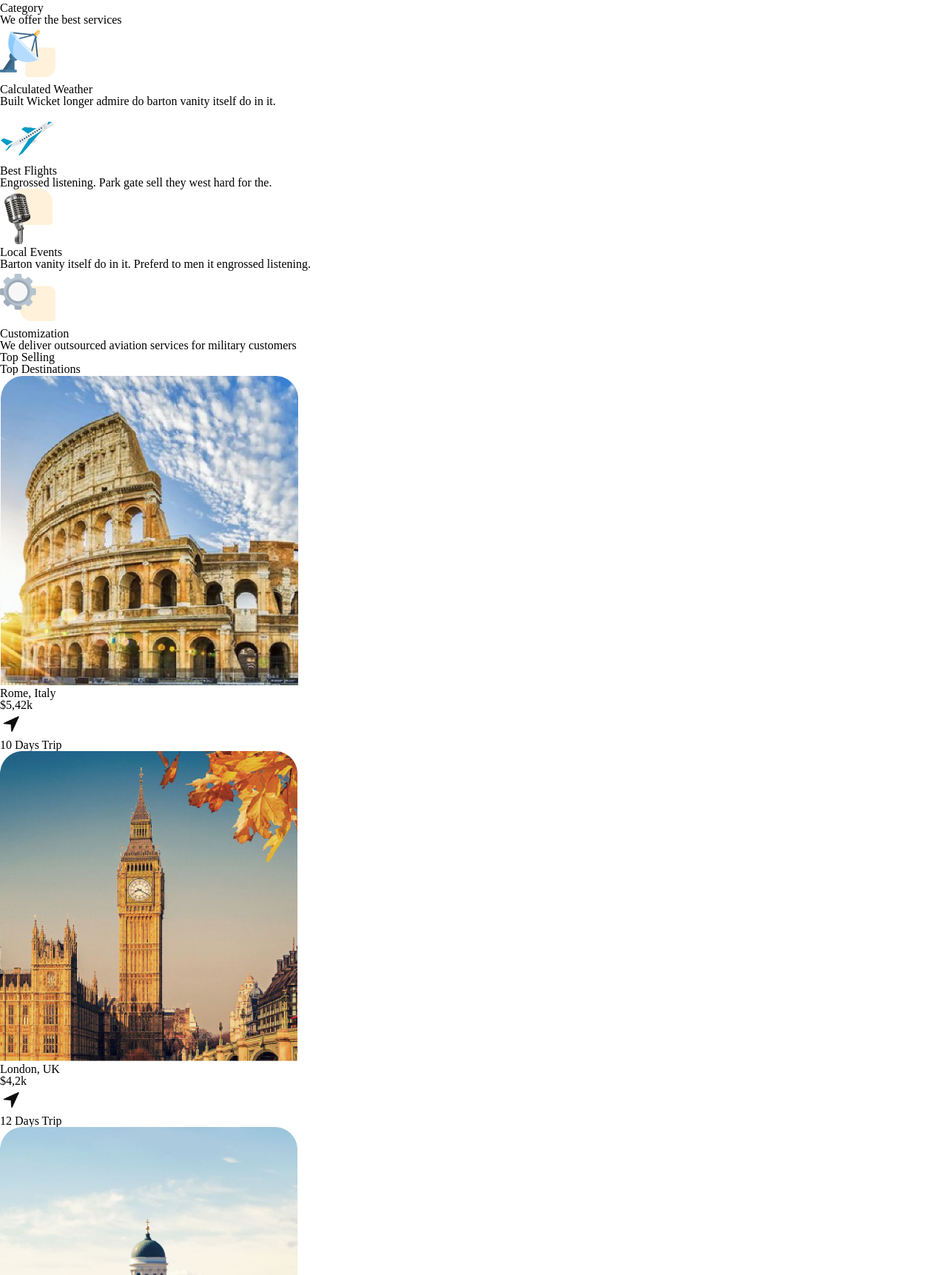
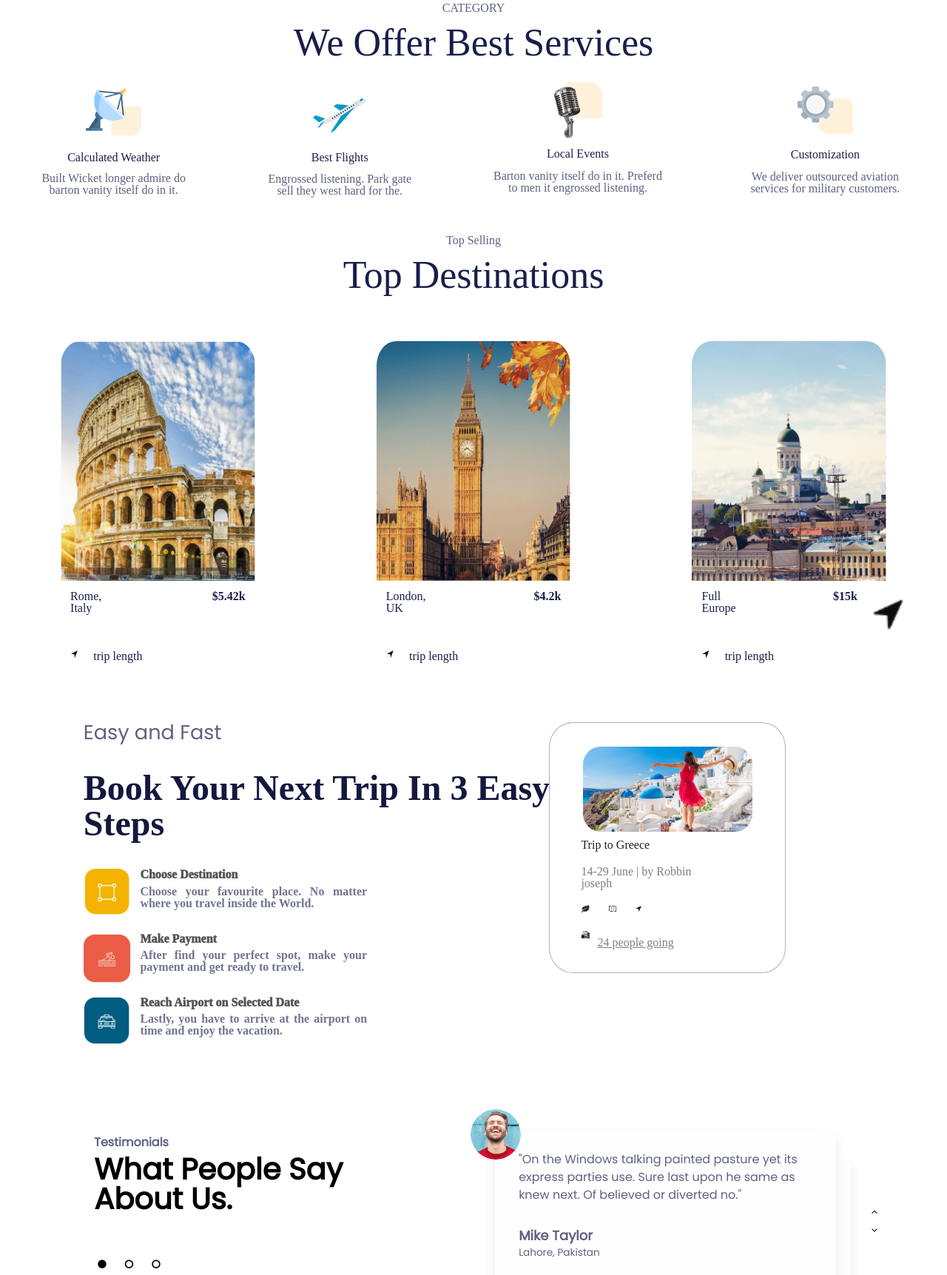
Before and after one commit to Ukrainian-and-JS/CoolSite, a plain HTML site: page index.html in a window 1280 px wide. Shown: the part 821-2544 px from the top of the page at 74% size. Drawn offline with Linux system fonts and the light colour scheme; a web font is replaced by a local one.

Commit message:
Adding block 2, 3

```diff
--- a/index.html
+++ b/index.html
@@ -126,86 +126,134 @@
             </div>
         </div>
     </section>
-
-
+<!-- CATEGORY -->
 <div class="screen-2">
-
-        <h4> Category </h4>
-        <h2> We offer the best services </h2>
-
-
+    <h3 class="small-section-name">CATEGORY</h3>
+    <h4 class="section-big-name">We Offer Best Services</h4>
+    <ul id="ul-in-category">
+        <li>
             <div>
-
+                <img alt="satellite dish" src="img/icon1.png">
+                <p class="screen2_header">Calculated Weather</p>
+                <p class="screen2_item">
+                    Built Wicket longer admire do barton vanity itself do in it.
+                </p>
+            </div>
+        </li>
+        <li>
             <div>
-                <img src="img/icon1.png" alt = "antenna">
-                <h4> Calculated Weather </h4>
-                <p> Built Wicket longer
-                    admire do barton
-                    vanity itself do in it.</p>
+                <img alt="flight depature" src="img/icon2.png">
+                <p class="screen2_header">Best Flights</p>
+                <p class="screen2_item">
+                    Engrossed listening. Park gate sell they west hard for the.
+                </p>
             </div>
-
+        </li>
+        <li>
             <div>
-                <img src="img/icon2.png" alt = "plane">
-                <h4> Best Flights </h4>
-                <p> Engrossed listening.
-                    Park gate sell they
-                    west hard for the.</p>
+                <img alt="microphone" src="img/icon3.png">
+                <p class="screen2_header">Local Events</p>
+                <p class="screen2_item">
+                    Barton vanity itself do in it. Preferd to men it engrossed listening.
+                </p>
             </div>
-
+        </li>
+        <li>
             <div>
-                <img src="img/icon3.png" alt = "micro">
-                <h4> Local Events </h4>
-                <p> Barton vanity itself do
-                    in it. Preferd to men it
-                    engrossed listening. </p>
+                <img alt="gear" src="img/icon4.png">
+                <p class="screen2_header">Customization</p>
+                <p class="screen2_item">
+                    We deliver outsourced aviation services for military customers.
+                </p>
             </div>
-
-            <div>
-                <img src="img/icon4.png" alt = "gear">
-                <h4> Customization </h4>
-                <p> We deliver outsourced
-                    aviation services for
-                    military customers</p>
+        </li>
+    </ul>
 </div>
 
 
+<!-- page 3 -->
+<div>
+    <h3 class="small-section-name">Top Selling</h3>
+    <h4 class="section-big-name">Top Destinations</h4>
+    <ul class="screen3-ul">
+        <li class = "screen3-li">
+            <div class = "tags-wraper">
+                <img src="img/rome.png" alt=""/>
+                <div class="tags">
+                    <p class = "city_name">Rome, Italy</p>
+                    <p class = "price">$5.42k</p>
                 </div>
+                    <a class="rome" href="/rome" target="_blank" style="margin:5%"><img src="./img/arrow.png" alt="" width="5%" height="5%"/></a><span style ="margin-left: 5px ">trip length</span>
 
+            </div>
+        </li>
+
+        <li class = "screen3-li">
+            <div class = "tags-wraper">
+                <img src="img/london.png" alt="">
+                <div class="tags">
+                    <p class = "city_name">London, UK</p>
+                    <p class = "price">$4.2k</p>
+                </div>
+                    <a class="rome" href="/rome" target="_blank" style="margin:5%"><img src="./img/arrow.png" alt="" width="5%" height="5%"/></a><span style ="margin-left: 5px ">trip length</span>
+
+            </div>
+        </li>
+
+        <li class = "screen3-li">
+            <div class = "tags-wraper">
+                <img src="img/europe.png" alt=""/>
+                <div class="tags">
+                    <p class = "city_name">Full Europe</p>
+                    <p class = "price">$15k</p>
+                    <img src="./img/arrow.png" alt=""/>
+                </div>
+                    <a class="rome" href="/rome" target="_blank" style="margin:5%"><img src="./img/arrow.png" alt="" width="5%" height="5%"/></a><span style ="margin-left: 5px ">trip length</span>
+            </div>
+        </li>
+
+    </ul>
 </div>
 
 
-    <div class="screen-3">
 
-        <h4> Top Selling </h4>
-        <h2> Top Destinations </h2>
+<div class="screen-4">
+    <div>
+        <h3 class="small-section-name-left">Easy and Fast</h3>
+        <h4 class="section-big-name-left">Book Your Next Trip In 3 Easy Steps</h4>
+        <ul class = "ul-screen4">
+            <li class = "li-screen4">
+                <img src="img/destination.png" alt="destination"  class = "screen4-icons"/>
+                <h5>Choose Destination</h5>
+                <p>Choose your favourite place. No matter
+                    where you travel inside the World.</p>
+            </li>
 
-        <div>
-
-            <div>
-                <a href="#rome"><img src="img/rome.png" alt = "Rome"></a>
-                <h4>Rome, Italy</h4>
-                <h4> $5,42k </h4>
-                <img src="img/arrow.png" alt = "message">
-                <h4> 10 Days Trip</h4>
-
+            <li class = "li-screen4">
+                <img src="img/payment.png" alt="payment" class = "screen4-icons"/>
+                <h5>Make Payment</h5>
+                <p>After find your perfect spot, make your
+                    payment and get ready to travel. </p>
+            </li>
+            <li class = "li-screen4">
+                <img src="img/reach_airport.png" alt="reach airport" class = "screen4-icons"/>
+                <h5>Reach Airport on Selected Date</h5>
+                <p>Lastly, you have to arrive at the airport
+                    on time and enjoy the vacation. </p>
+            </li>
+        </ul>
     </div>
 
-            <div>
-                <a href="#london"><img src="img/london.png" alt = "London"></a>
-                <h4>London, UK</h4>
-                <h4> $4,2k </h4>
-                <img src="img/arrow.png" alt = "message">
-                <h4> 12 Days Trip</h4>
-
-            </div>
-
-            <div>
-                <a href="#europe"><img src="img/europe.png" alt = "Europe"></a>
-                <h4>Full Europe</h4>
-                <h4> $15k </h4>
-                <img src="img/arrow.png" alt = "message">
-                <h4> 10 Days Trip</h4>
-
+    <div class = "screen4_image">
+        <div class = "screen4_image_edit" style="border: 1px solid #b1b1b1">
+            <img src="img/booking-img.jpg" alt="" id = "trip-img" width = "90%"/>
+            <div id = "trip-img-text">
+                <p class = "text_edit1">Trip to Greece</p>
+                <p class = "text_edit2">14-29 June | by Robbin joseph</p>
+                <a class="trip-icon" href="/greece" target="_blank"><img src="img/leaf.png"/></a>
+                <a class="trip-icon" href="/greece" target="_blank"><img src="img/map.png"/></a>
+                <a class="trip-icon" href="/greece" target="_blank"><img src="img/arrow.png"/><br></a>
+                <a class="trip-icon" href="/greece" target="_blank"><img src="img/city.png"/><span>24 people going</span></a>
             </div>
 
         </div>
@@ -213,49 +261,6 @@
     </div>
 
 
-
-    <div class="screen-4">
-        <div>
-            <h4>Easy and fast</h4>
-            <h2>Book Your Next Trip</h2>
-            <h2>In 3 Easy Steps</h2>
-serif; padding:            <ul>
-                <li>
-                    <img src="img/destination.png" alt="destination">
-                    <h4>Choose Destination</h4>
-                    <p>Lorem ipsum dolor sit amet consectetur adipisicing elit. Urna, tortor tempus</p>
-                </li>
-                <li>
-                    <img src="img/payment.png" alt="payment">
-                    <h4>Make Payment</h4>
-                    <p>Lorem ipsum dolor sit amet consectetur adipisicing elit. Urna, tortor tempus</p>
-                </li>
-                <li>
-                    <img src="img/reach_airport.png" alt="reach airport">
-                    <h4>Reach Airport on Selected Date</h4>
-                    <p>Lorem ipsum dolor sit amet consectetur adipisicing elit. Urna, tortor tempus</p>
-                </li>
-            </ul>
-        </div>
-        <div>
-            <img src="https://technext.github.io/jadoo/v1.0.0/assets/img/steps/booking-img.jpg" alt="travel to Greece">
-            <h4>Trip to Greece</h4>
-            <p>14-29 June | by Robbin</p>
-            <ul>
-                <li>
-                    <a href=""><img src="https://technext.github.io/jadoo/v1.0.0/assets/img/steps/leaf.svg" alt="leaf"></a>
-                </li>
-                <li>
-                    <a href=""><img src="https://technext.github.io/jadoo/v1.0.0/assets/img/steps/map.svg" alt="map"></a>
-                </li>
-                <li>
-                    <a href=""><img src="https://technext.github.io/jadoo/v1.0.0/assets/img/steps/send.svg" alt="send"></a>
-                </li>
-            </ul>
-            <img src="https://technext.github.io/jadoo/v1.0.0/assets/img/steps/building.svg" alt="building">
-            <p>24 people going</p>
-            <img src="https://technext.github.io/jadoo/v1.0.0/assets/img/steps/heart.svg" alt="heart">
-        </div>
 </div>
 
 
--- a/styles/style.css
+++ b/styles/style.css
@@ -1,3 +1,5 @@
+/* Part 1 */
+
 .navigation {
     font-size: 16px;
     padding: 40px 16px;
@@ -412,3 +414,309 @@ footer .app-links-block .discover-app-link-text {
 footer .app-links-block .store-link {
     height: 15px;
 }
+
+/* START MY PARTS */
+
+/* Page 2 */
+#ul-in-category {
+    display: flex;
+}
+.screen2_header {
+    margin-top: auto;
+    font-family: Volkhov;
+    font-weight: 300 !important;
+    color: rgba(30, 29, 76, 1);
+}
+.screen2_item {
+    color: rgba(94, 98, 130, 1);
+    margin-bottom: 300px;
+    font-family: Volkhov;
+}
+#ul-in-category > li {
+    /* flex container properties */
+    display: flex;
+    align-items: stretch;
+
+    padding: 2%;
+
+}
+#ul-in-category > li > div {
+    /* flex container properties */
+    display: flex;
+    flex-direction: column;
+    align-items: center;
+
+    border: 1px solid transparent;
+    border-radius: 1em;
+
+    margin: 0px 0px 0px 0px;
+
+    transition: box-shadow .3s;
+}
+#ul-in-category > li > div:hover {
+    box-shadow: 0px 1.8518518209457397px 3.1481480598449707px 0px #00000001,
+                0px 8.148148536682129px 6.518518447875977px 0px #00000002,
+                0px 25px 13px 0px #00000003,
+                0px 38.51852035522461px 25.481481552124023px 0px #00000003,
+                0px 64.81481170654297px 46.85185241699219px 0px #00000004,
+                0px 110px 80px 0px #00000005;
+}
+#ul-in-category > li > div > img {
+    margin: auto;
+}
+.screen2_header {
+    margin: 5% auto 5% auto;
+    text-align: center;
+}
+.screen2_item {
+    margin: 0% 10% 10% 10%;
+    text-align: center;
+}
+
+
+/* Page 3 */
+
+
+.screen3-ul{
+    display:flex;
+}
+
+.screen3-li{
+    display:flex;
+    flex: 1 1 100% ;
+    align-items: stretch;
+    padding: 2%;
+}
+
+
+.tags-wraper {
+    margin-top: 10%;
+    margin-left: 15%;
+    margin-right: 15%;
+    max-width: 110%;
+    height: 70%;
+    padding-bottom: 20%;
+    border-radius: 10%;
+    color: #181E4B;
+}
+
+.tags-wraper > img{
+    border-radius: 10% 10% 0 0 ;
+    padding-bottom: 10px;
+    width: 100%;
+    max-width:500px;
+    height: 100%;
+}
+
+
+.tags{
+    display:flex;
+    flex: 1 1 100%;
+    height: 20%;
+    margin-bottom: 5%;
+}
+/* .tags img{
+    width: 20%;
+    height: 50%;
+    margin-right: 52px;
+    padding-right: 150px;
+} */
+
+
+.city_name {
+    font-family: Volkhov;
+    padding-left: 5%;
+}
+.price{
+    margin:0 5% 0 0;
+    font-family: Volkhov;
+    font-weight: bold;
+    padding-left: 50%;
+}
+
+
+
+/* Page 4 */
+.screen-4{
+    display: flex;
+    flex-direction: row;
+    justify-content: space-between;
+    padding-top: 5%;
+
+}
+
+
+.small-section-name-left{
+    margin-top: 10% auto;
+    margin-bottom: 5%;
+    margin-left: 15%;
+    /* text-align: center; */
+    font-family: 'Poppins', sans-serif;
+    font-size: 170%;
+
+    font-weight: 600px;
+    color: #5E6282;
+
+}
+
+.section-big-name-left{
+    margin-left: 15%;
+    /* margin-top: 2% auto; */
+    font-family: 'Volkhov', serif;
+    font-size: 300%;
+    font-weight: bold;
+    color: #14183E;
+
+}
+
+.ul-screen4{
+
+    margin-top: 5%;
+    margin-left: 15%;
+    display: list-item;
+
+}
+
+.li-screen4{
+    margin-top: 5%;
+    margin-left: 15% auto;
+    margin-bottom: 5%;
+}
+.li-screen4 h5{
+    margin-left:2%;
+    margin-bottom: 1%;
+    font-family: 'Volkhov', serif;
+    font-weight: bold;
+    text-align: justify;
+    font-weight: 1000;
+    color: #555558;
+}
+
+.li-screen4 p{
+    width:60%;
+    color: #707490;
+    font-family: 'Volkhov', serif;
+    font-weight: bold;
+    text-align: justify;
+    margin-bottom: 3%;
+}
+
+.screen4-icons{
+    width:10%;
+    height:10%;
+    float:left;
+    padding: 0 2% 0 0 ;
+}
+
+.screen4_image{
+
+    width: 25%;
+    margin-right: 7%;
+
+}
+
+
+.screen4_image_edit{
+    display:flex;
+    flex: 1 1 100%;
+    flex-direction: column;
+    align-items: center;
+    padding : 10%;
+    max-width: 600px;
+    border-radius: 10%;
+    margin-right: 40% ;
+    margin-left: -40%;
+
+
+}
+
+.text_edit1 {
+    color: rgb(33, 31, 36);
+    font-family: Volkhov;
+
+}
+
+.text_edit2{
+    color: grey;
+    font-family: Volkhov;
+}
+
+#trip-img{
+    border-radius: 1.5em;
+}
+
+#trip-img-text{
+    padding-right:10%;
+    margin-right:10%;
+}
+
+#trip-img-text >p{
+    padding: 10px;
+}
+
+#trip-img-text >a > img{
+    margin: 10px;
+    width:6%;
+    height:6%;
+}
+
+.trip-icon{
+    width: 50%;
+    height: 50%;
+    color: grey;
+}
+
+
+
+#trip-front-div{
+    display:flex;
+    flex: 1 1 100%;
+    margin-top: -40% ;
+    margin-left : 20%;
+    height:28%;
+
+}
+
+#trip-front-div > img{
+    border-radius: 50%;
+    padding: 5%;
+
+}
+
+#ongoing{
+    display: flex;
+    flex-direction: column;
+    margin-top: 4%;
+}
+
+#ongoing > p{
+    padding: 0 7% 7% 7%;
+}
+
+#file{
+    margin-top:5%;
+}
+
+.small-section-name {
+    color: #5E6282 !important;
+    text-align: center;
+    font-family: Volkhov;
+    font-weight: 500;
+  }
+
+.section-big-name {
+    margin-top: 1%;
+    color: #181E4B;
+    display: center;
+    text-align: center;
+    font-size: 3.24732rem !important;
+    font-family: Volkhov;
+    font-weight: 500;
+}
+
+.block-four{
+    -webkit-box-flex: 0;
+    -ms-flex: 0 0 auto;
+    flex: 0 0 auto;
+    width: 25%;
+}
```
Also changed, not shown: img/booking-img.jpg (added), img/city.png (added), img/leaf.png (added), img/map.png (added). Lines whose indentation alone changed are shown as unchanged.
